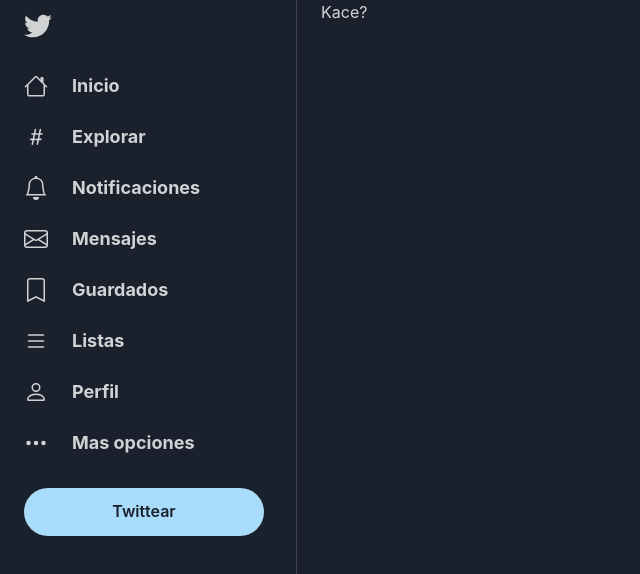
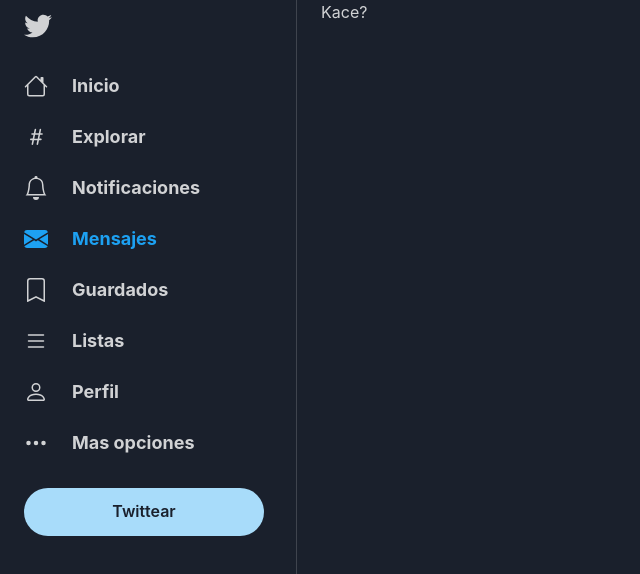
Before and after one commit to EcheCostabel/twitter-clone, a React (Vite) app: page /messages in a window 1280 px wide. Shown: the top 574 px of the page, without its empty margins (0-640 px from the left). Built offline with nearby package versions, Linux system fonts and the light colour scheme.

Commit message:
changing routes and colors

```diff
--- a/src/layout.tsx
+++ b/src/layout.tsx
@@ -1,72 +1,149 @@
-import React from 'react'
-import {Container, Stack, Text, Icon, Box, Button, StackDivider, useColorMode, useColorModeValue} from  '@chakra-ui/react';
-import {FaTwitter} from 'react-icons/fa'
-import { BsHouse, BsHash, BsBell, BsEnvelope, BsBookmark, BsList, BsPerson, BsThreeDots } from 'react-icons/bs'
-import { Link } from 'react-router-dom';
+import React from "react";
+import {
+  Container,
+  Stack,
+  Text,
+  Icon,
+  Box,
+  Button,
+  StackDivider,
+  useColorMode,
+  useColorModeValue,
+} from "@chakra-ui/react";
+import { FaTwitter } from "react-icons/fa";
+import {
+  BsHouse,
+  BsHash,
+  BsBell,
+  BsEnvelope,
+  BsBookmark,
+  BsList,
+  BsPerson,
+  BsThreeDots,
+  BsHouseFill,
+  BsBellFill,
+  BsEnvelopeFill
+} from "react-icons/bs";
+import { Link, useLocation } from "react-router-dom";
+import { IconType } from "react-icons";
+
+interface ListLink {
+  href: string;
+  text: string;
+  activeIcon: IconType;
+  inactiveIcon: IconType;
+}
+
+const LINKS: ListLink[] = [
+  {
+    href: "/home",
+    text: "Inicio",
+    activeIcon: BsHouseFill,
+    inactiveIcon: BsHouse,
+  },
+  {
+    href: "/explore",
+    text: "Explorar",
+    activeIcon: BsHash,
+    inactiveIcon: BsHash,
+  },
+  {
+    href: "/notifiations",
+    text: "Notificaciones",
+    activeIcon: BsBellFill,
+    inactiveIcon: BsBell,
+  },
+  {
+    href: "/messages",
+    text: "Mensajes",
+    activeIcon: BsEnvelopeFill,
+    inactiveIcon: BsEnvelope,
+  },
+];
 
 interface propsWithChildren {
-    children: React.ReactNode
+  children: React.ReactNode;
 }
 
-
 const Layout = ({ children }: propsWithChildren): JSX.Element => {
-
   const { toggleColorMode } = useColorMode();
-    const logoColor = useColorModeValue('primary.500', undefined)
+  const { pathname } = useLocation();
+  const logoColor = useColorModeValue("primary.500", undefined);
 
   return (
-        <Container alignSelf='center' maxWidth='container.xl' height='100%' paddingX={0}>
+    <Container
+      alignSelf="center"
+      maxWidth="container.xl"
+      height="100%"
+      paddingX={0}
+    >
+      <Stack direction="row" height="100%" divider={<StackDivider />}>
+        <Stack spacing={8} paddingX={6} paddingY={3} minWidth={72}>
+          <Icon
+            as={FaTwitter}
+            color={logoColor}
+            width={7}
+            height={7}
+            onClick={toggleColorMode}
+          ></Icon>
 
-            <Stack direction='row' height='100%' divider={<StackDivider />}>
-                <Stack spacing={8} paddingX={6} paddingY={3} minWidth={72}>
-
-                    <Icon as={FaTwitter} color={logoColor} width={7} height={7} onClick={toggleColorMode}></Icon>
-
-                    <Stack spacing={6}>
-                        <Link to='/'>
-                        <Stack direction='row' alignItems='center' spacing={6}>
-                            <Icon as={BsHouse} height={6} width={6} ></Icon>
-                            <Text fontWeight='bold' fontSize='lg'>Inicio</Text>
+          <Stack spacing={6} fontSize="xl" fontWeight="bold">
+            {LINKS.map((link) => (
+              <Link to={link.href} key={link.href}>
+                <Stack
+                  direction="row"
+                  alignItems="center"
+                  spacing={6}
+                  color={pathname === link.href ? "primary.500" : "inherit"}
+                >
+                  <Icon
+                    as={
+                      pathname === link.href
+                        ? link.activeIcon
+                        : link.inactiveIcon
+                    }
+                    height={6}
+                    width={6}
+                  ></Icon>
+                  <Text fontWeight="bold" fontSize="lg">
+                    {link.text}
+                  </Text>
                 </Stack>
               </Link>
-                        <Stack direction='row' alignItems='center' spacing={6}>
-                            <Icon as={BsHash} height={6} width={6}></Icon>
-                            <Text fontWeight='bold' fontSize='lg'>Explorar</Text>
+            ))}
+            <Stack direction="row" alignItems="center" spacing={6}>
+              <Icon as={BsBookmark} height={6} width={6}></Icon>
+              <Text fontWeight="bold" fontSize="lg">
+                Guardados
+              </Text>
             </Stack>
-                        <Stack direction='row' alignItems='center' spacing={6}>
-                            <Icon as={BsBell} height={6} width={6}></Icon>
-                            <Text fontWeight='bold' fontSize='lg'>Notificaciones</Text>
+            <Stack direction="row" alignItems="center" spacing={6}>
+              <Icon as={BsList} height={6} width={6}></Icon>
+              <Text fontWeight="bold" fontSize="lg">
+                Listas
+              </Text>
             </Stack>
-                        <Link to='/messages'>
-                        <Stack direction='row' alignItems='center' spacing={6}>
-                            <Icon as={BsEnvelope} height={6} width={6}></Icon>
-                            <Text fontWeight='bold' fontSize='lg'>Mensajes</Text>
+            <Stack direction="row" alignItems="center" spacing={6}>
+              <Icon as={BsPerson} height={6} width={6}></Icon>
+              <Text fontWeight="bold" fontSize="lg">
+                Perfil
+              </Text>
             </Stack>
-                        </Link>
-                        <Stack direction='row' alignItems='center' spacing={6}>
-                            <Icon as={BsBookmark} height={6} width={6}></Icon>
-                            <Text fontWeight='bold' fontSize='lg'>Guardados</Text>
-                        </Stack>
-                        <Stack direction='row' alignItems='center' spacing={6}>
-                            <Icon as={BsList} height={6} width={6}></Icon>
-                            <Text fontWeight='bold' fontSize='lg'>Listas</Text>
-                        </Stack>
-                        <Stack direction='row' alignItems='center' spacing={6}>
-                            <Icon as={BsPerson} height={6} width={6}></Icon>
-                            <Text fontWeight='bold' fontSize='lg'>Perfil</Text>
-                        </Stack>
-                        <Stack direction='row' alignItems='center' spacing={6}>
+            <Stack direction="row" alignItems="center" spacing={6}>
               <Icon as={BsThreeDots} height={6} width={6}></Icon>
-                            <Text fontWeight='bold' fontSize='lg'>Mas opciones</Text>
+              <Text fontWeight="bold" fontSize="lg">
+                Mas opciones
+              </Text>
             </Stack>
           </Stack>
-                    <Button size='lg' colorScheme={'primary'}>Twittear</Button>
+          <Button size="lg" colorScheme={"primary"}>
+            Twittear
+          </Button>
         </Stack>
         <Box paddingX={4}>{children}</Box>
       </Stack>
     </Container>
-    )
-}
-
+  );
+};
 
 export default Layout;
--- a/src/theme.ts
+++ b/src/theme.ts
@@ -1,5 +1,6 @@
 import { extendTheme, theme } from '@chakra-ui/react'
 import { mode } from '@chakra-ui/theme-tools'
+
 
 export default extendTheme ({
     config: {
```
Lines whose indentation alone changed are shown as unchanged.
